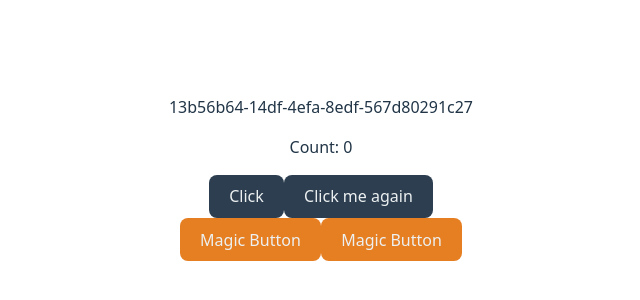
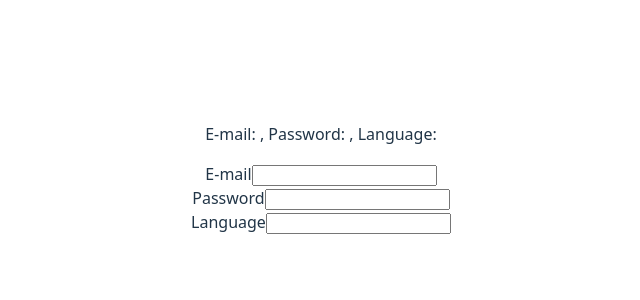
Before and after one commit to patrykomiotek/2a-react, a React (Vite) app: page / in a window 1280 px wide. Shown: the part 230-530 px from the top of the page, without its empty margins (319-959 px from the left). Built offline with nearby package versions, Linux system fonts and the light colour scheme.

Commit message:
feat: with registration form

```diff
--- a/src/App.tsx
+++ b/src/App.tsx
@@ -4,6 +4,7 @@
 import { Button } from "./ui/Button";
 import { Text } from "./ui/Text";
 import { MagicButton } from "./ui/MagicButton";
+import { RegistrationForm } from "./components/RegistrationForm";
 
 function App() {
   // let count = 0;
@@ -30,7 +31,8 @@
 
   return (
     <div>
-      <Text>{uuid}</Text>
+      <RegistrationForm />
+      {/* <Text>{uuid}</Text>
       <Text>Count: {count}</Text>
       <div>
         <Button label="Click" onClick={handleClickOne} />
@@ -39,7 +41,7 @@
       <div>
         <MagicButton label="Magic Button" onClick={handleClickTwo} />
         <MagicButton label="Magic Button" onClick={handleClickTwo} />
-      </div>
+      </div> */}
     </div>
   );
 }
--- /dev/null
+++ b/src/components/RegistrationForm.tsx
@@ -0,0 +1,38 @@
+import { useState } from "react";
+
+export const RegistrationForm = () => {
+  const [email, setEmail] = useState("");
+  const [password, setPassword] = useState("");
+  const [language, setLanguage] = useState("");
+
+  return (
+    <div>
+      <p>
+        E-mail: {email}, Password: {password}, Language: {language}
+      </p>
+      <div>
+        <label htmlFor="email">E-mail</label>
+        <input
+          id="email"
+          type="email"
+          onChange={(event) => setEmail(event.target.value)}
+        />
+      </div>
+      <div>
+        <label htmlFor="password">Password</label>
+        <input
+          id="password"
+          type="password"
+          onChange={(event) => setPassword(event.target.value)}
+        />
+      </div>
+      <div>
+        <label htmlFor="language">Language</label>
+        <input
+          id="language"
+          onChange={(event) => setLanguage(event.target.value)}
+        />
+      </div>
+    </div>
+  );
+};
```
